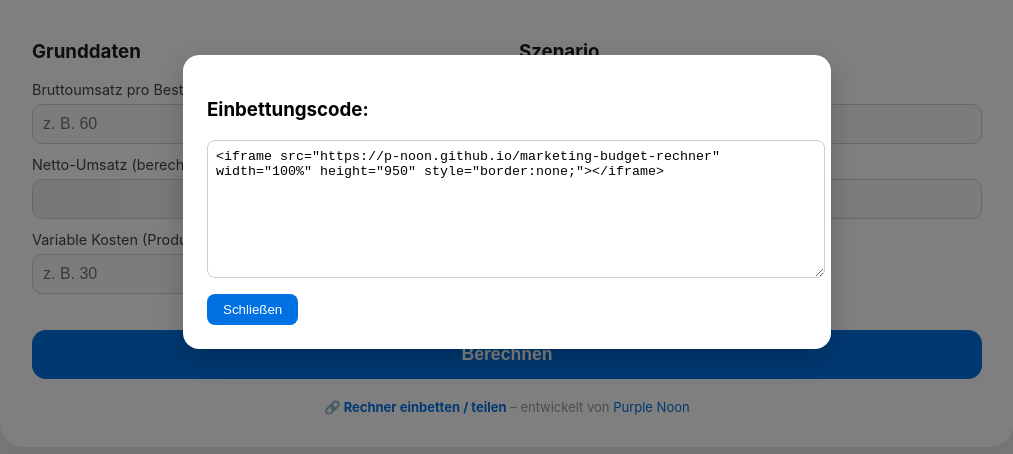
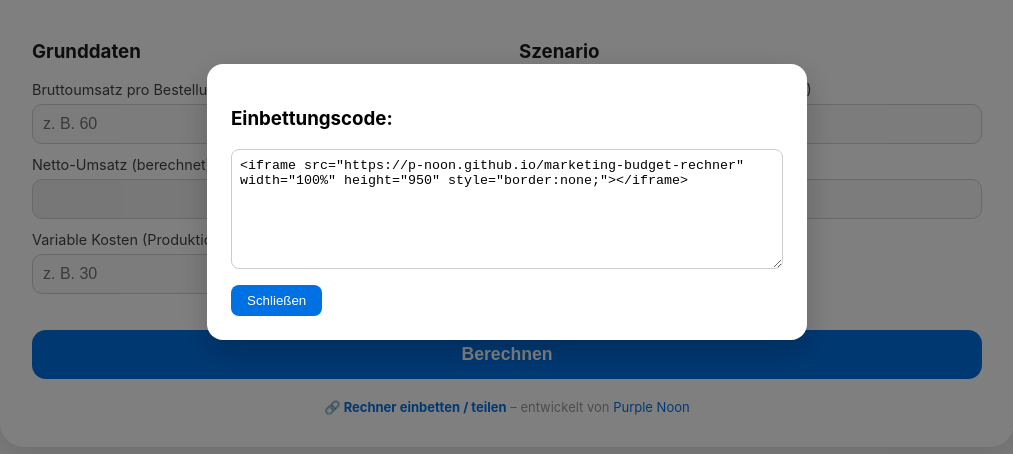
Before and after one commit to p-noon/marketing-budget-rechner, a plain HTML site: page index.html in a window 1280 px wide. Both pictures are taken after a click on the link "🔗 Rechner einbetten / teilen". Shown: the part 198-652 px from the top of the page, without its empty margins (133-1146 px from the left). Drawn offline with nearby package versions, Linux system fonts and the light colour scheme.

Commit message:
Update index.html

```diff
--- a/index.html
+++ b/index.html
@@ -118,35 +118,41 @@ footer {
 footer a { color:#0071e3; text-decoration:none; }
 footer a:hover { text-decoration:underline; }
 
-.overlay {
-  position: fixed;
-  top: 0;
-  left: 0;
-  width:100%;
-  height:100%;
-  background: rgba(0,0,0,0.5);
+/* Overlay Styles */
+.overlay{
+  position:fixed;
+  top:0; left:0;
+  width:100%; height:100%;
+  background:rgba(0,0,0,0.5);
   display:none;
   justify-content:center;
   align-items:center;
   z-index:999;
+  padding:20px; /* sorgt für Abstand bei kleinen Screens */
+  box-sizing:border-box;
+  overflow:auto; /* scrollt, falls Overlay größer als Viewport */
 }
-.overlay-content {
-  background:white;
+.overlay-content{
+  background:#fff;
   padding:24px;
   border-radius:16px;
-  width:90%;
+  width:100%;
   max-width:600px;
+  max-height:90vh; /* maximal 90% der Höhe */
   box-shadow:0 10px 30px rgba(0,0,0,0.2);
+  overflow:auto; /* scrollbar, falls Inhalt zu groß */
+  box-sizing:border-box;
 }
-.overlay-content textarea {
+.overlay-content textarea{
   width:100%;
   height:120px;
-  font-family: monospace;
+  font-family:monospace;
   border-radius:8px;
   border:1px solid #ccc;
   padding:8px;
+  box-sizing:border-box;
 }
-.close-btn {
+.close-btn{
   background:#0071e3;
   color:white;
   border:none;
@@ -155,7 +161,6 @@ footer a:hover { text-decoration:underline; }
   margin-top:12px;
   cursor:pointer;
 }
-.close-btn:hover { background:#0a84ff; }
 </style>
 </head>
 <body>
```
